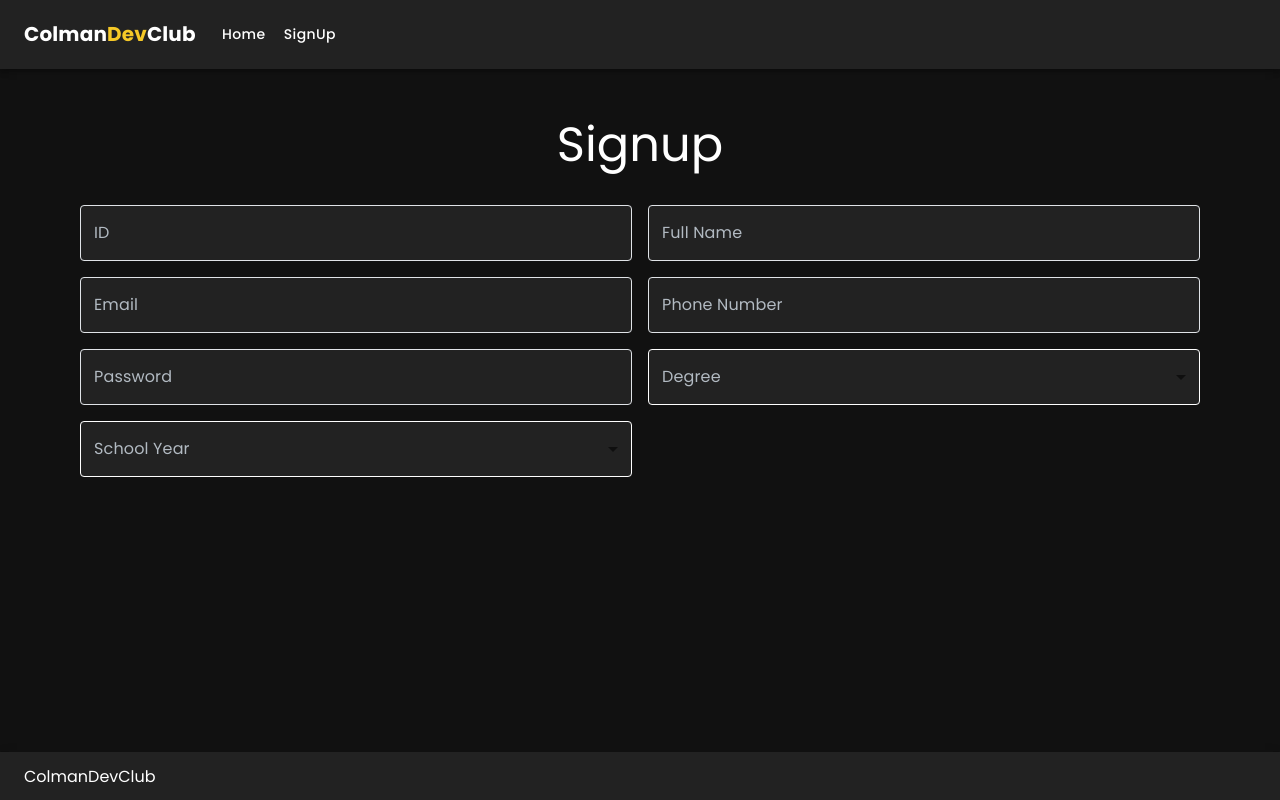
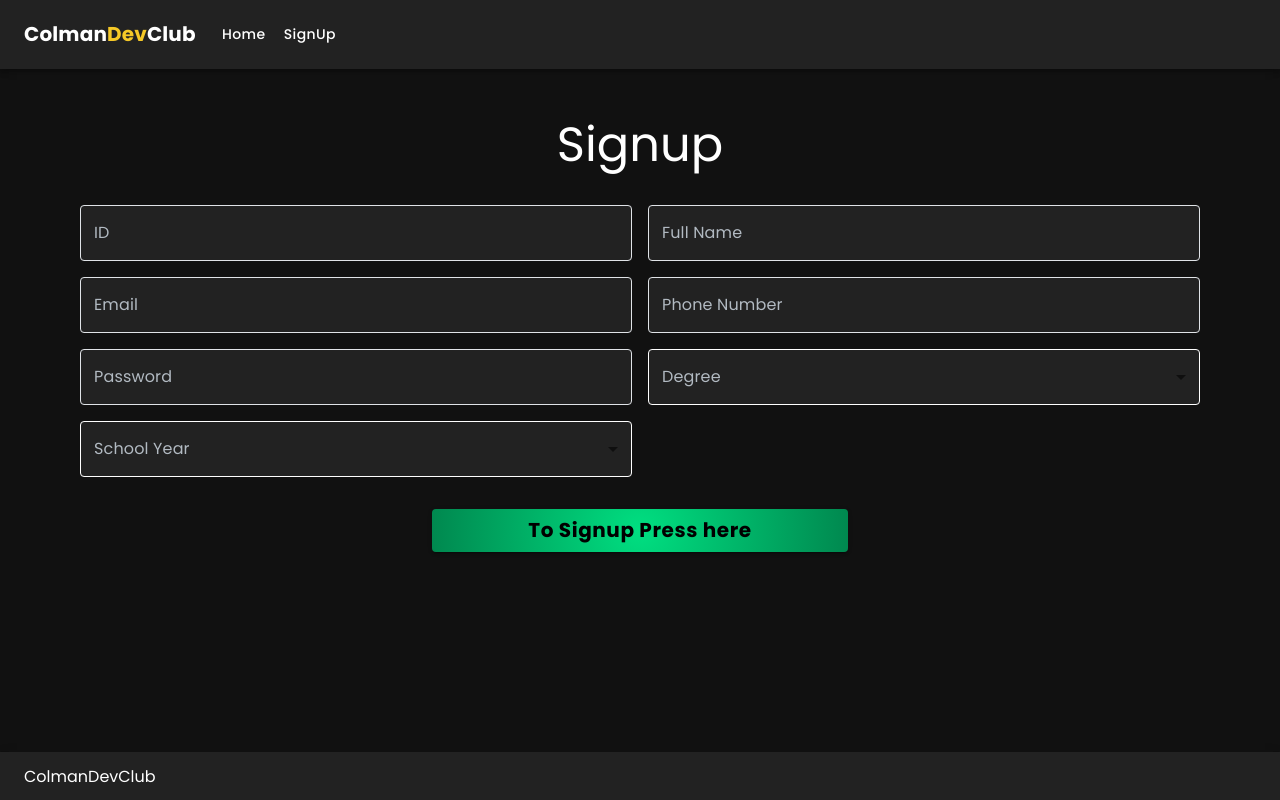
Before and after one commit to ColmanDevClub/Website, a React (Create React App) app in the folder Frontend/: page /signup in a window 1280 px wide. Built offline with nearby package versions, Linux system fonts and the light colour scheme.

Commit message:
add button to signup page

```diff
--- /dev/null
+++ b/Frontend/src/generic/CustomStyle.js
@@ -0,0 +1,15 @@
+import React from "react";
+
+const btnStyle = {
+  fontSize: "1.25rem;",
+  background:
+    "radial-gradient(circle, rgba(0,223,129,1) 0%, rgba(0,136,79,1) 100%);",
+  color: "black;",
+  fontWeight: "700;",
+  padding: "0.25rem 6rem;",
+  transition: "filter 200ms ease-in-out;",
+  margin: "0 auto;",
+  textTransform: "none",
+};
+
+export { btnStyle };
--- a/Frontend/src/pages/HomePage/index.js
+++ b/Frontend/src/pages/HomePage/index.js
@@ -2,20 +2,10 @@ import React from "react";
 import css from "./style.module.css";
 import Button from "@mui/material/Button";
 import CardList from "../../components/CardList";
-import { Link, NavLink } from "react-router-dom";
+import { Link } from "react-router-dom";
+import { btnStyle } from "../../generic/CustomStyle";
 
 const index = () => {
-  const btnStyle = {
-    fontSize: "1.25rem;",
-    background:
-      "radial-gradient(circle, rgba(0,223,129,1) 0%, rgba(0,136,79,1) 100%);",
-    color: "black;",
-    fontWeight: "700;",
-    padding: "0.25rem 6rem;",
-    transition: "filter 200ms ease-in-out;",
-    margin: "0 auto;",
-  };
-
   const card = {
     image_url: `https://picsum.photos/200`,
     title: `כותרת`,
--- a/Frontend/src/pages/SignupPage/index.js
+++ b/Frontend/src/pages/SignupPage/index.js
@@ -4,9 +4,12 @@ import TextField from "@mui/material/TextField";
 import { outlinedInputClasses } from "@mui/material/OutlinedInput";
 import Box from "@mui/material/Box";
 import { createTheme, ThemeProvider, useTheme } from "@mui/material/styles";
-import { FormControl, InputLabel, Typography } from "@mui/material";
+import { Button, FormControl, InputLabel, Typography } from "@mui/material";
 import MenuItem from "@mui/material/MenuItem";
 import Select from "@mui/material/Select";
+
+import css from "./style.module.css";
+import { btnStyle } from "../../generic/CustomStyle";
 
 const customTheme = (outerTheme) =>
   createTheme({
@@ -99,11 +102,13 @@ export default function CustomizedInputsStyleOverrides() {
       >
         Signup
       </Typography>
+      <div class={css["container"]}>
         <Box
           sx={{
             display: "grid",
             gridTemplateColumns: { md: "1fr 1fr" },
             gap: 2,
+            marginBottom: "2rem",
           }}
         >
           {labels.map((label) => {
@@ -132,6 +137,10 @@ export default function CustomizedInputsStyleOverrides() {
             );
           })}
         </Box>
+        <Button variant="contained" className={css["cta-btn"]} sx={btnStyle}>
+          To Signup Press here
+        </Button>
+      </div>
     </div>
   );
 }
--- /dev/null
+++ b/Frontend/src/pages/SignupPage/style.module.css
@@ -0,0 +1,7 @@
+.cta-btn:hover {
+  filter: brightness(0.75) !important;
+}
+
+.container {
+  text-align: center;
+}
```
Also changed, not shown: Frontend/src/generic/text.txt (deleted). Lines whose indentation alone changed are shown as unchanged.
